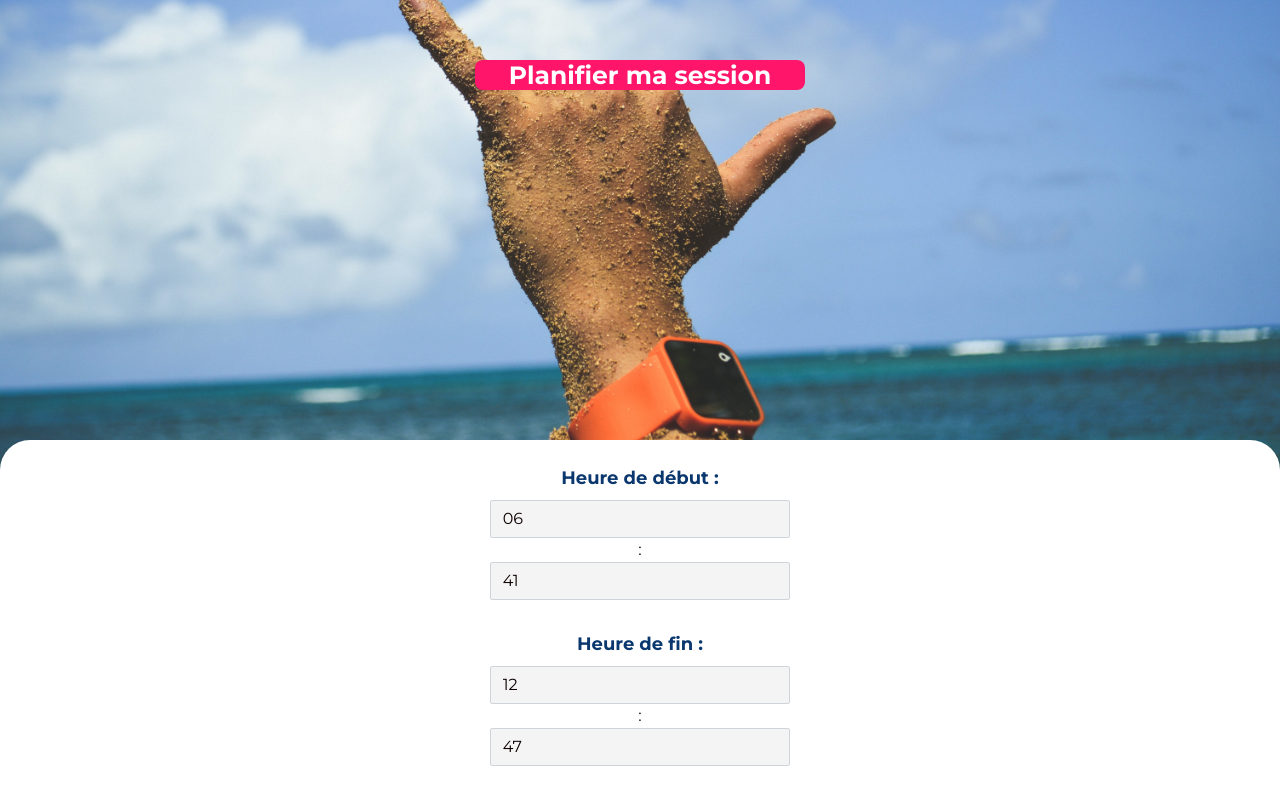
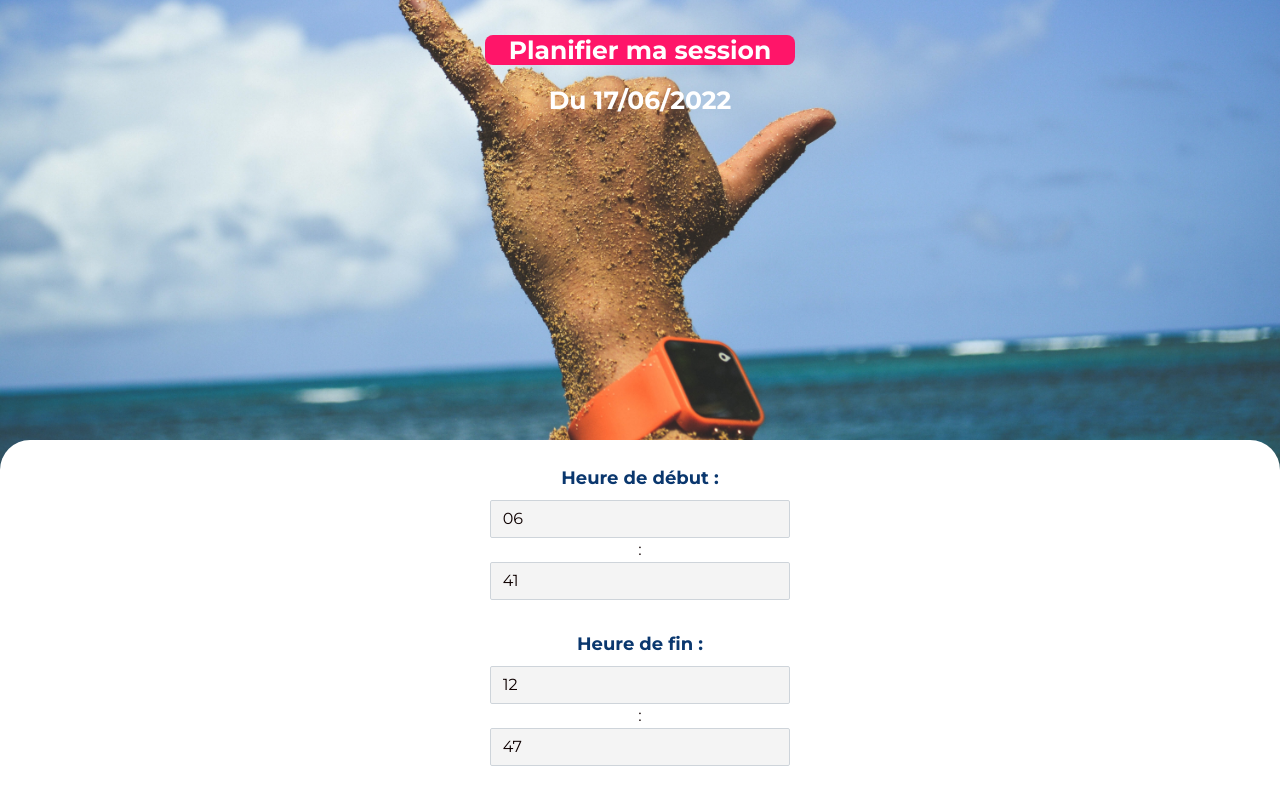
Before and after one commit to ValentinModding/takeoff, a Rails app: page /activities/2/participations/new in a window 1280 px wide. Run offline with Rails 7, Linux system fonts and the light colour scheme; a user stored in the database is signed in; data comes from the database, SQL or seed files in the repository; style sheets or scripts are compiled from the project's sources; some libraries are stand-ins or nearby versions.

Commit message:
Ajout des dates sur la new et show participation

```diff
--- a/app/assets/stylesheets/pages/_participation_new.scss
+++ b/app/assets/stylesheets/pages/_participation_new.scss
@@ -10,17 +10,28 @@
 
 
 .participation_title {
-  padding: 0px 10px;
+  padding: 15px 20px;
   width: 350px;
+  height: 150px;
   margin: auto;
   h1 {
-    margin-top:60px;
+    margin-top: 20px;
     border-radius: 8px;
     text-align: center;
     background-color: $pink;
     color: white;
     font-weight: bold;
     font-family: Montserrat;
+    font-size: 25px;
+  }
+
+  h3 {
+    margin-bottom:150px;
+    border-radius: 8px;
+    text-align: center;
+    color: white;
+    font-weight: bold;
+    font-family: 'Montserrat';
     font-size: 25px;
   }
 }
--- a/app/controllers/participations_controller.rb
+++ b/app/controllers/participations_controller.rb
@@ -1,7 +1,7 @@
 require 'twilio-ruby'
 
 class ParticipationsController < ApplicationController
-  before_action :set_activity, only: [:new, :create]
+  before_action :set_activity, only: [:new, :create, :show]
   before_action :set_participation, only: [:destroy]
 
   def new
--- a/app/views/participations/_form.erb
+++ b/app/views/participations/_form.erb
@@ -4,7 +4,7 @@
       <%= f.input :start, as: :time, :label => "Heure de début :" %>
       <%= f.input :end, as: :time, :label => "Heure de fin :" %>
       <%= f.input :contact_id, :label => "Choisir mon contact d'urgence :", :collection => @contacts %>
-      <%= f.submit "Con,firmer" %>
+      <%= f.submit "Confirmer" %>
     <% end %>
   </div>
 </div>
--- a/app/views/participations/new.html.erb
+++ b/app/views/participations/new.html.erb
@@ -4,6 +4,7 @@
 
     <div class="participation_title">
       <h1> Planifier ma session <h1>
+      <h3>Du <%= @activity.date_time_start.strftime("%d/%m/%Y")%></h3>
     </div>
 
     <div class="participation_form">
--- a/app/views/participations/show.html.erb
+++ b/app/views/participations/show.html.erb
@@ -4,7 +4,7 @@
 
     <div class="participation-content">
       <h1>Profite de ta session !</h1>
-      <h3>Ton contact préferé sera notifié le lundi 22 mai à 15h quand tu partiras pour ta session. Il recevra une nouvelle notification si tu n'a pas validé ton retour.</h3>
+      <h3>Ton contact préferé sera notifié <%= @activity.date_time_start.strftime("%d/%m/%Y à %Hh %M")%> quand tu partiras pour ta session. Il recevra une nouvelle notification si tu n'a pas validé ton retour.</h3>
     </div>
 
   </div>
```
